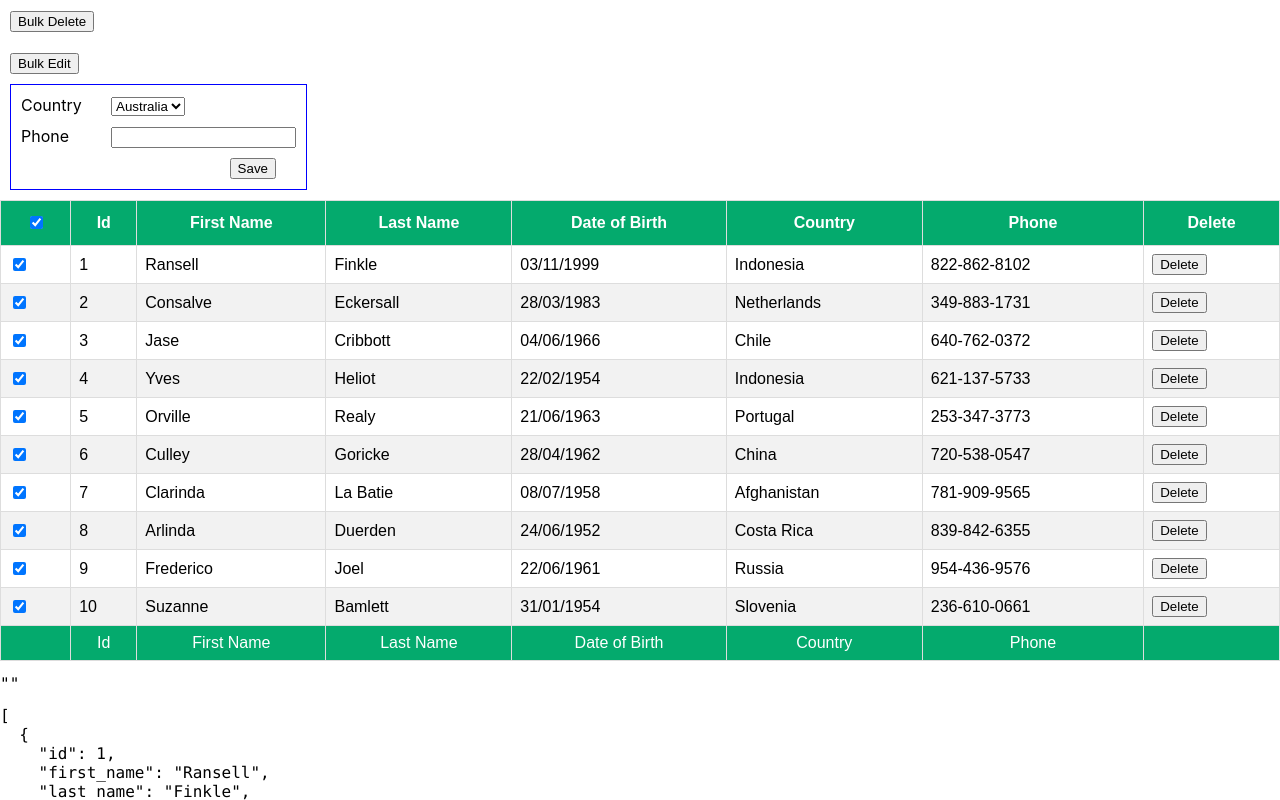
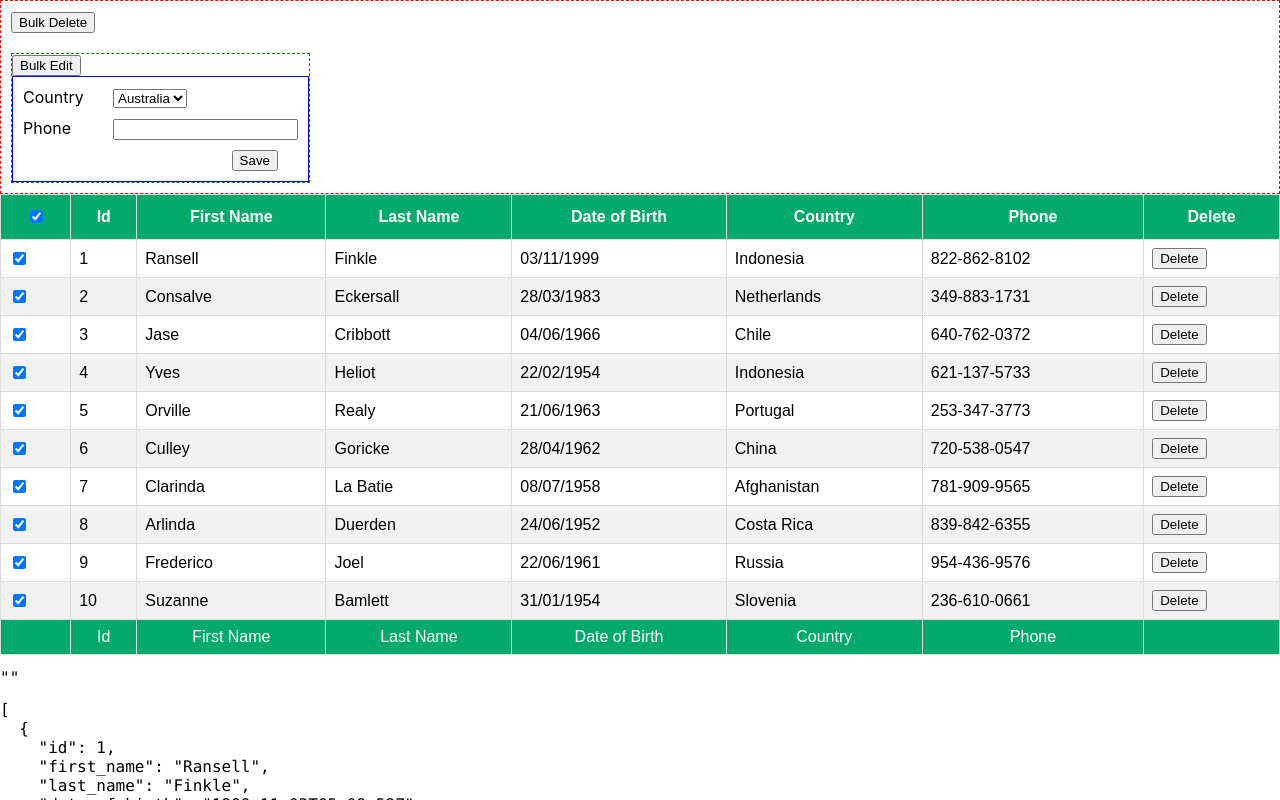
Before and after one commit to neerajg1320/react-table-demo, a React (Create React App) app: page / in a window 1280 px wide. Both pictures are taken after a click on the checkbox 36 px from the left and 22 px from the top of the page. Shown: the top 800 px of the page. Built offline with nearby package versions, Linux system fonts and the light colour scheme; the HTML template or start-up script is replaced by a standard one.

Commit message:
We are creating an expandable component

```diff
--- a/src/components/rows/SelectedRowsEdit.js
+++ b/src/components/rows/SelectedRowsBox.js
@@ -13,7 +13,8 @@ const SelectedRowsEdit = ({ selectedFlatRows, columns }) => {
           display: "flex",
           flexDirection:"column",
           gap:"20px",
-          padding:"10px"
+          padding:"10px",
+          border: "1px dashed red"
         }}
     >
       <div>
@@ -21,19 +22,25 @@ const SelectedRowsEdit = ({ selectedFlatRows, columns }) => {
       </div>
 
       {bulkColumns.length > 0 && (
+
       <div style={{display:"flex"}}>
-        <div>
+        <div style={{
+          display:"flex",
+          flexDirection:"column",
+          border:"1px dashed green",
+        }}>
           <div>
             <button>Bulk Edit</button>
           </div>
+
+          {/* Columns and Save button, can be part of expandable*/}
           <div
               style={{
-                border: "1px solid blue",
-                marginTop: "10px",
                 padding:"10px",
                 display: "flex",
                 flexDirection:"column",
-                gap:"10px"
+                gap:"10px",
+                border:"1px solid blue",
               }}
           >
             {/* We can try grid here*/}
@@ -53,7 +60,6 @@ const SelectedRowsEdit = ({ selectedFlatRows, columns }) => {
                   }</span>
                 </div>
             ))}
-
             <div style={{
               display: "flex",
               justifyContent:"end",
@@ -61,7 +67,8 @@ const SelectedRowsEdit = ({ selectedFlatRows, columns }) => {
             }}>
               <button>Save</button>
             </div>
-          </div>
+          </div> {/* Columns + Save button */}
+
         </div>
       </div>
       )}
--- a/src/components/rows/row-delete/RowDeleteTable.js
+++ b/src/components/rows/row-delete/RowDeleteTable.js
@@ -5,7 +5,7 @@ import {useCallback, useEffect, useMemo, useState} from "react";
 import '../../table.css';
 import {RowCheckbox} from "../RowCheckbox";
 import {ShowObject} from "../../show";
-import SelectedRowsEdit from "../SelectedRowsEdit";
+import SelectedRowsEdit from "../SelectedRowsBox";
 
 export const RowDeleteTable = () => {
   const columns = useMemo(() => COLUMNS, []);
```
